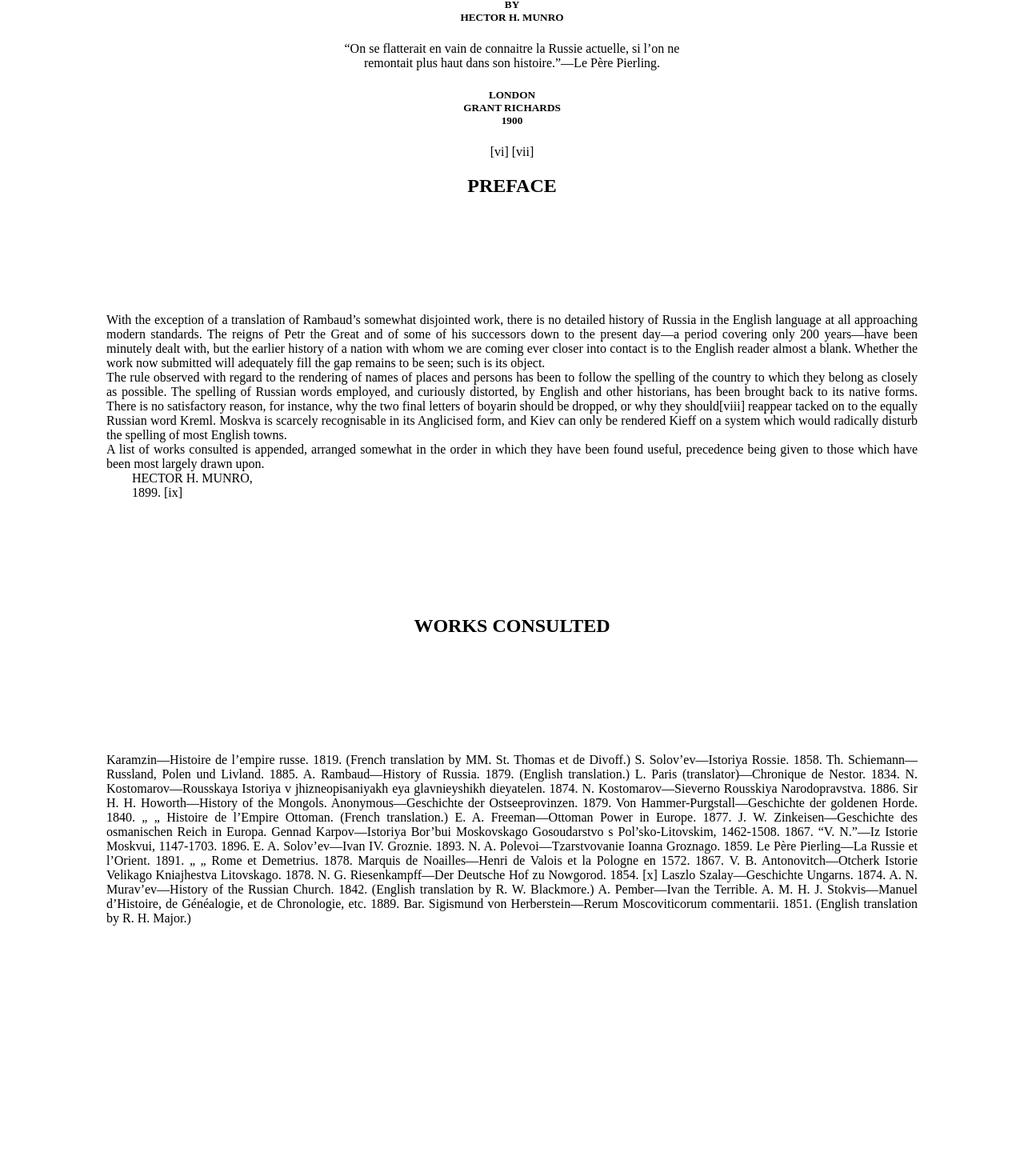
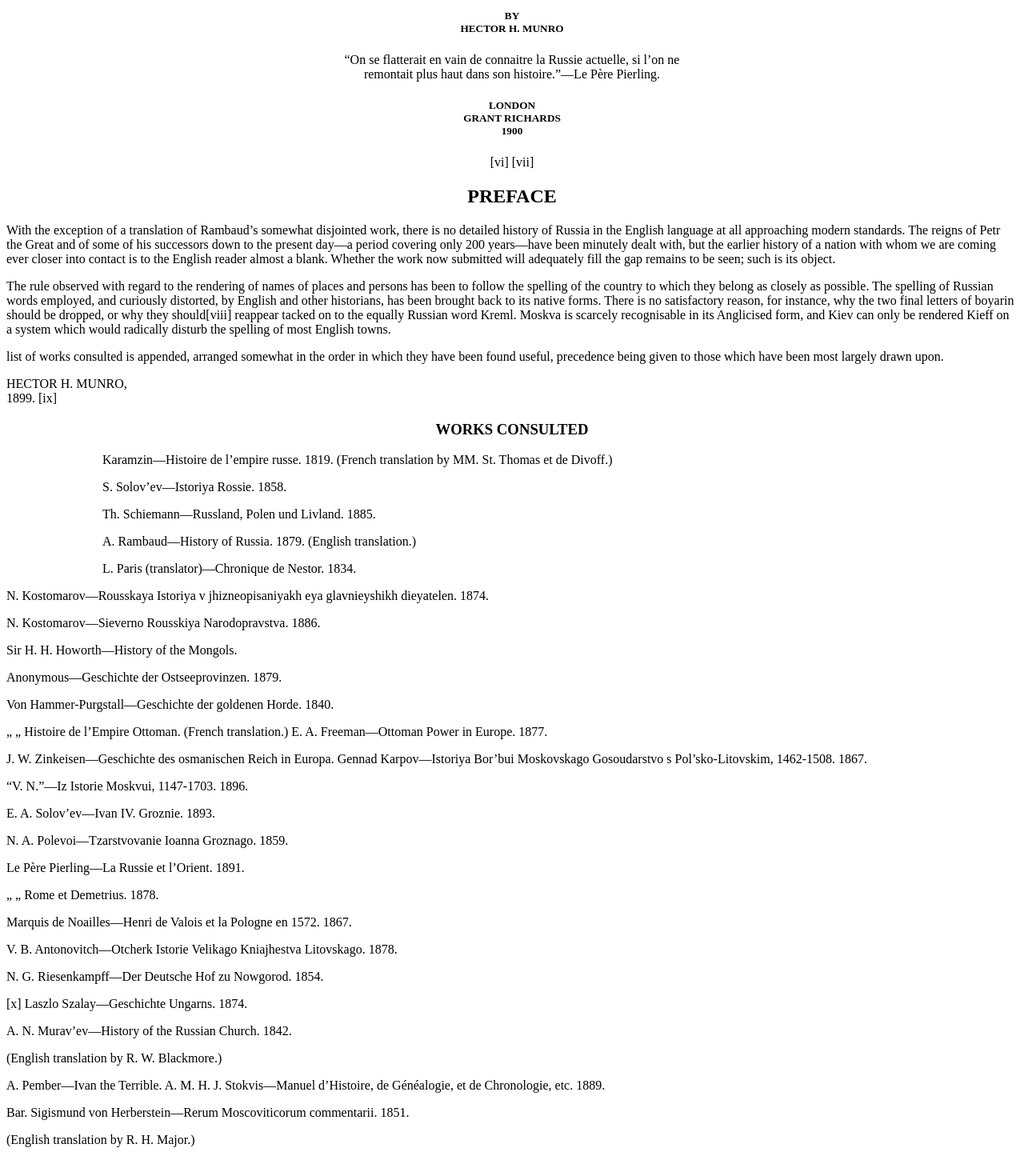
Before and after one commit to essa-jamal/githubTest, a plain HTML site: page index.html in a window 1280 px wide. Shown: the part 143-1593 px from the top of the page at 80% size. Before the commit the page ends 1441 px from the top, so only its background shows below. Drawn offline with Linux system fonts and the light colour scheme.

Commit message:
html training

```diff
--- a/index.html
+++ b/index.html
@@ -1,95 +1,86 @@
-<center>
-<h1>THE RISE <br>
-OF <br>
-THE RUSSIAN EMPIRE</h1>
-<h5>BY <br>
-HECTOR H. MUNRO
-</h5>
+<!DOCTYPE html>
+<html>
+    <head>
 
-“On se flatterait en vain de connaitre la Russie actuelle, si l’on ne <br>
-remontait plus haut dans son histoire.”—Le Père Pierling.
-<h5>LONDON <br>
-GRANT RICHARDS <br>
-1900</h5>
+        <title>Ther Rise of The Russian Empire</title>
+    </head>
+  <center>
+    <h1>
+     <strong> THE RISE <br />
+      OF <br />
+      THE RUSSIAN EMPIRE</strong>
+    </h1>
+    <h5>
+      BY <br />
+      HECTOR H. MUNRO
+    </h5>
+<p>
+    “On se flatterait en vain de connaitre la Russie actuelle, si l’on ne <br />
+    remontait plus haut dans son histoire.”—Le Père Pierling.
+</p> <h5>
+      LONDON <br />
+      GRANT RICHARDS <br />
+      1900
+    </h5>
 
-[vi]
+    [vi] [vii]
 
-[vii]
+    <h2>PREFACE</h2>
+  </center>
+  <p>
+    With the exception of a translation of Rambaud’s somewhat disjointed work,
+    there is no detailed history of Russia in the English language at all
+    approaching modern standards. The reigns of Petr the Great and of some of
+    his successors down to the present day—a period covering only 200 years—have
+    been minutely dealt with, but the earlier history of a nation with whom we
+    are coming ever closer into contact is to the English reader almost a blank.
+    Whether the work now submitted will adequately fill the gap remains to be
+    seen; such is its object.
+  </p>
+<p>
+    The rule observed with regard to the rendering of names of places and
+    persons has been to follow the spelling of the country to which they belong
+    as closely as possible. The spelling of Russian words employed, and
+    curiously distorted, by English and other historians, has been brought back
+    to its native forms. There is no satisfactory reason, for instance, why the
+    two final letters of boyarin should be dropped, or why they should[viii]
+    reappear tacked on to the equally Russian word Kreml. Moskva is scarcely
+    recognisable in its Anglicised form, and Kiev can only be rendered Kieff on
+    a system which would radically disturb the spelling of most English towns.
+</p>
+    <p> list of works consulted is appended, arranged somewhat in the order in
+    which they have been found useful, precedence being given to those which
+    have been most largely drawn upon.
 
-<h2>PREFACE</h2></center>
-<p style="padding: 125px; text-align: justify;">
+    </p>
+    HECTOR H. MUNRO, <br />
+    1899. [ix]
+  <center>
 
-With the exception of a translation of Rambaud’s somewhat disjointed work, there is no detailed history of Russia in the English language at all approaching modern standards. The reigns of Petr the Great and of some of his successors down to the present day—a period covering only 200 years—have been minutely dealt with, but the earlier history of a nation with whom we are coming ever closer into contact is to the English reader almost a blank. Whether the work now submitted will adequately fill the gap remains to be seen; such is its object.
-<br >
-
-The rule observed with regard to the rendering of names of places and persons has been to follow the spelling of the country to which they belong as closely as possible. The spelling of Russian words employed, and curiously distorted, by English and other historians, has been brought back to its native forms. There is no satisfactory reason, for instance, why the two final letters of boyarin should be dropped, or why they should[viii] reappear tacked on to the equally Russian word Kreml. Moskva is scarcely recognisable in its Anglicised form, and Kiev can only be rendered Kieff on a system which would radically disturb the spelling of most English towns.
-<br>
-A list of works consulted is appended, arranged somewhat in the order in which they have been found useful, precedence being given to those which have been most largely drawn upon.
-
-    <br> &nbsp;&nbsp;&nbsp;&nbsp;&nbsp;&nbsp;&nbsp;&nbsp;HECTOR H. MUNRO, <br>
-    &nbsp;&nbsp;&nbsp;&nbsp;&nbsp;&nbsp;&nbsp;&nbsp;1899.
-
-
-
-
-[ix]
-<h2 style="text-align: center;">WORKS CONSULTED</h2>
-<p style="padding: 125px; text-align: justify;">
-
-
-    Karamzin—Histoire de l’empire russe. 1819. (French translation by MM. St. Thomas et de Divoff.)
-
-S. Solov’ev—Istoriya Rossie. 1858.
-
-Th. Schiemann—Russland, Polen und Livland. 1885.
-
-A. Rambaud—History of Russia. 1879. (English translation.)
-
-L. Paris (translator)—Chronique de Nestor. 1834.
-
-N. Kostomarov—Rousskaya Istoriya v jhizneopisaniyakh eya glavnieyshikh dieyatelen. 1874.
-
-N. Kostomarov—Sieverno Rousskiya Narodopravstva. 1886.
-
-Sir H. H. Howorth—History of the Mongols.
-
-Anonymous—Geschichte der Ostseeprovinzen. 1879.
-
-Von Hammer-Purgstall—Geschichte der goldenen Horde. 1840.
-
-     „      „      Histoire de l’Empire Ottoman. (French translation.)
-
-E. A. Freeman—Ottoman Power in Europe. 1877.
-
-J. W. Zinkeisen—Geschichte des osmanischen Reich in Europa.
-
-Gennad Karpov—Istoriya Bor’bui Moskovskago Gosoudarstvo s Pol’sko-Litovskim, 1462-1508. 1867.
-
-“V. N.”—Iz Istorie Moskvui, 1147-1703. 1896.
-
-E. A. Solov’ev—Ivan IV. Groznie. 1893.
-
-N. A. Polevoi—Tzarstvovanie Ioanna Groznago. 1859.
-
-Le Père Pierling—La Russie et l’Orient. 1891.
-
-     „      „      Rome et Demetrius. 1878.
-
-Marquis de Noailles—Henri de Valois et la Pologne en 1572. 1867.
-
-V. B. Antonovitch—Otcherk Istorie Velikago Kniajhestva Litovskago. 1878.
-
-N. G. Riesenkampff—Der Deutsche Hof zu Nowgorod. 1854.
-
-[x]
-
-Laszlo Szalay—Geschichte Ungarns. 1874.
-
-A. N. Murav’ev—History of the Russian Church. 1842. (English translation by R. W. Blackmore.)
-
-A. Pember—Ivan the Terrible.
-
-A. M. H. J. Stokvis—Manuel d’Histoire, de Généalogie, et de Chronologie, etc. 1889.
-
-Bar. Sigismund von Herberstein—Rerum Moscoviticorum commentarii. 1851. (English translation by R. H. Major.)
-</p>
+  <h3>WORKS CONSULTED</h3>
+</center><p style="padding-left: 120px;">
+    Karamzin—Histoire de l’empire russe. 1819. (French translation by MM. St.
+    Thomas et de Divoff.)</p><p style="padding-left: 120px;"> S. Solov’ev—Istoriya Rossie. 1858.</p><p style="padding-left: 120px;"> Th.
+    Schiemann—Russland, Polen und Livland. 1885. </p><p style="padding-left: 120px;">A. Rambaud—History of Russia.
+    1879. (English translation.)</p><p style="padding-left: 120px;"> L. Paris (translator)—Chronique de Nestor.
+    1834.</p><p> N. Kostomarov—Rousskaya Istoriya v jhizneopisaniyakh eya glavnieyshikh
+    dieyatelen. 1874. </p><p>N. Kostomarov—Sieverno Rousskiya Narodopravstva. 1886. </p><p>Sir
+    H. H. Howorth—History of the Mongols.</p><p> Anonymous—Geschichte der
+    Ostseeprovinzen. 1879. </p><p>Von Hammer-Purgstall—Geschichte der goldenen Horde.
+    1840.</p><p> „ „ Histoire de l’Empire Ottoman. (French translation.) E. A.
+    Freeman—Ottoman Power in Europe. 1877. </p><p>J. W. Zinkeisen—Geschichte des
+    osmanischen Reich in Europa. Gennad Karpov—Istoriya Bor’bui Moskovskago
+    Gosoudarstvo s Pol’sko-Litovskim, 1462-1508. 1867. </p><p>“V. N.”—Iz Istorie
+    Moskvui, 1147-1703. 1896. </p><p>E. A. Solov’ev—Ivan IV. Groznie. 1893. </p><p>N. A.
+    Polevoi—Tzarstvovanie Ioanna Groznago. 1859.</p><p> Le Père Pierling—La Russie et
+    l’Orient. 1891.</p><p>„ „ Rome et Demetrius. 1878.</p><p> Marquis de Noailles—Henri de
+    Valois et la Pologne en 1572. 1867.</p><p> V. B. Antonovitch—Otcherk Istorie
+    Velikago Kniajhestva Litovskago. 1878.</p><p> N. G. Riesenkampff—Der Deutsche Hof
+    zu Nowgorod. 1854.</p><p> [x] Laszlo Szalay—Geschichte Ungarns. 1874. </p><p>A. N.
+    Murav’ev—History of the Russian Church. 1842.</p><p> (English translation by R. W.
+    Blackmore.) </p><p>A. Pember—Ivan the Terrible. A. M. H. J. Stokvis—Manuel
+    d’Histoire, de Généalogie, et de Chronologie, etc. 1889. </p><p>Bar. Sigismund von
+    Herberstein—Rerum Moscoviticorum commentarii. 1851. </p><p>(English translation by
+    R. H. Major.)
+  </p>
+</html>
```
Also changed, not shown: main.html (added, +88 -0 lines), images/pg65153.cover.medium.jpg (added), images/pg65155.cover.medium.jpg (added), images/pg65156.cover.medium.jpg (added), images/pg65157.cover.medium.jpg (added), images/pg65158.cover.medium.jpg (added).
